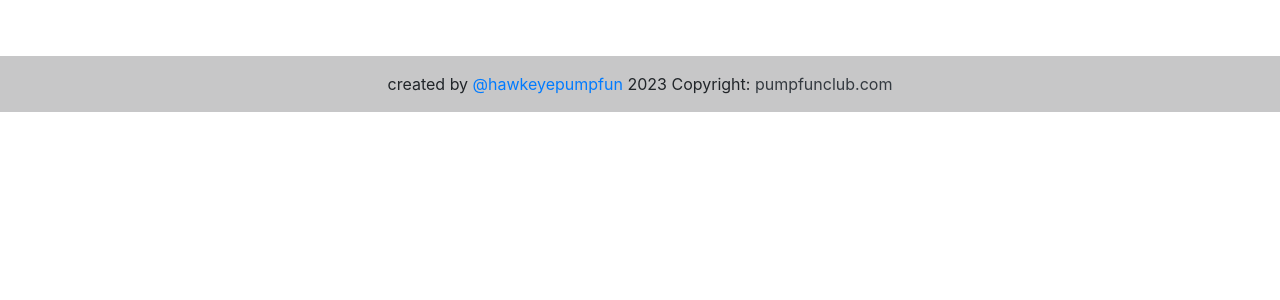
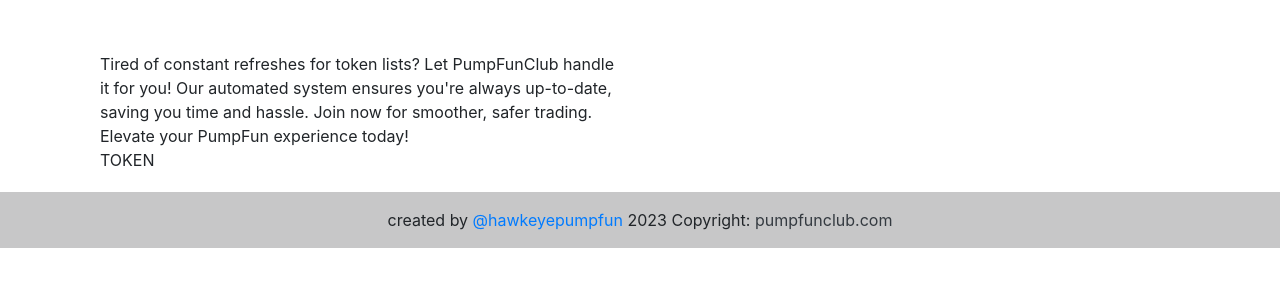
Before and after one commit to tfnlab/homerenovationnation, a Django app: page / in a window 1280 px wide. Shown: the part 56-356 px from the top of the page. Run offline with Django 4.2, Linux system fonts and the light colour scheme; data that the repository does not hold is empty.

Commit message:
update with json

```diff
--- a/website/store/templates/index.html
+++ b/website/store/templates/index.html
@@ -21,6 +21,15 @@
 <!-- Displaying JSON data -->
 <section class="py-1">
   <div class="container-fluid">
+
+      <div class="row">
+        <div class="col-md-6">
+          <p>Tired of constant refreshes for token lists? Let PumpFunClub handle it for you! Our automated system ensures you're always up-to-date, saving you time and hassle. Join now for smoother, safer trading. Elevate your PumpFun experience today!
+          <BR>
+          TOKEN <a href="" ></a>
+          </p>
+      </div>
+      </div>
       <div class="row">
           {% for item in json_data %}
           <div class="col-md-6">
```
